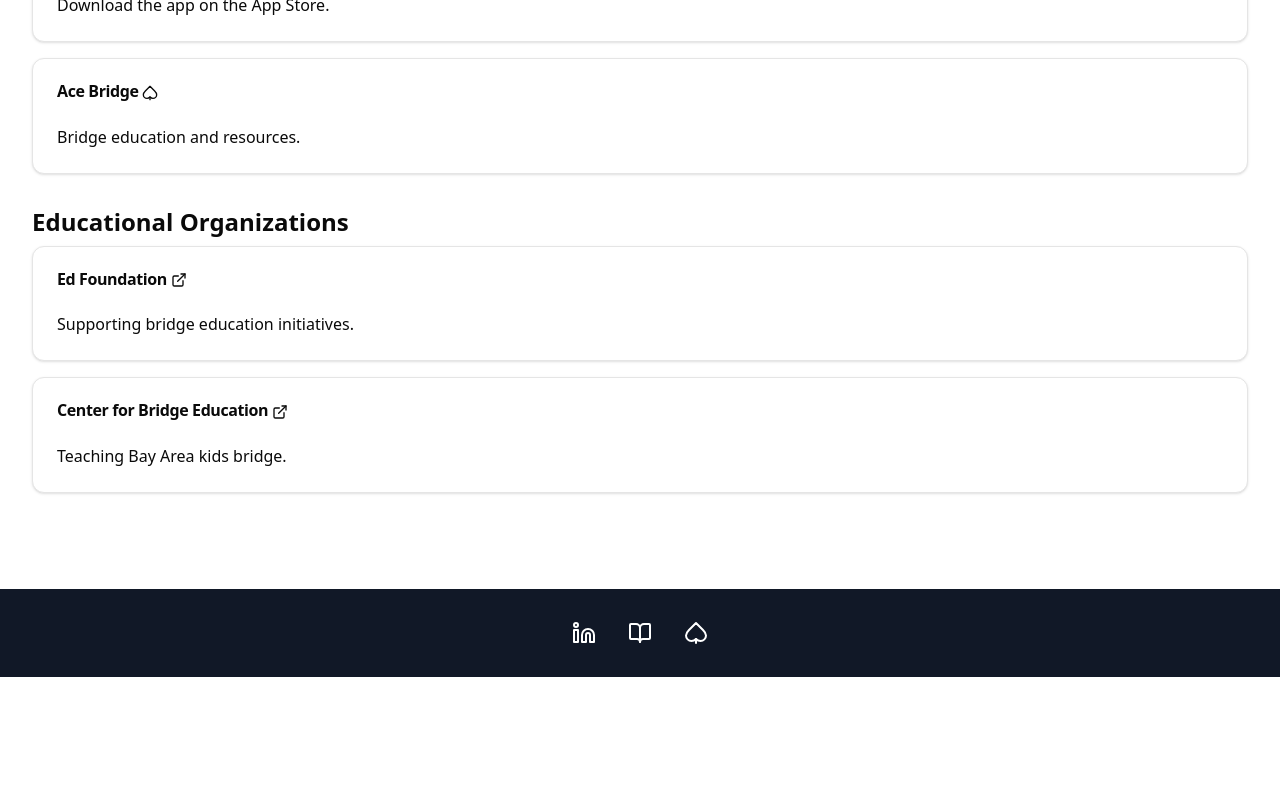
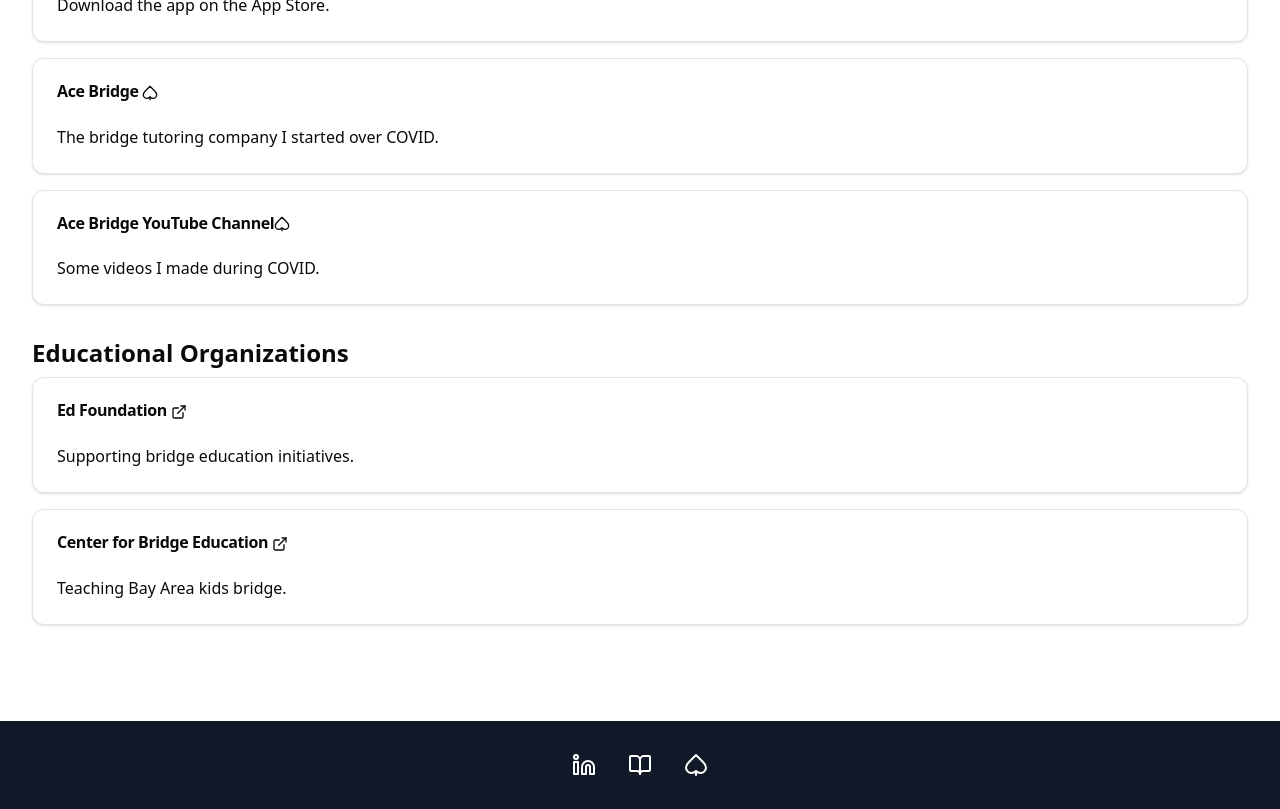
Before and after one commit to rk504/personal-website, a Next.js app: page /personal/bridge in a window 1280 px wide. Shown: the part 880-1689 px from the top of the page. Before the commit the page ends 1557 px from the top, so only its background shows below. Built offline with nearby package versions, Linux system fonts and the light colour scheme.

Commit message:
formatting edits to personal

```diff
--- a/app/page.tsx
+++ b/app/page.tsx
@@ -25,7 +25,7 @@ export default function Home() {
                 className="bg-white/80 backdrop-blur-sm border-white text-black hover:bg-white hover:text-black transition-colors"
                 asChild
               >
-                <Link href="/personal">PERSONAL</Link>
+                <Link href="/personal/projects">PERSONAL</Link>
               </Button>
               <Button
                 variant="outline"
--- a/app/personal/bridge/page.tsx
+++ b/app/personal/bridge/page.tsx
@@ -100,7 +100,21 @@ export default function Bridge() {
                     </CardTitle>
                   </CardHeader>
                   <CardContent>
-                    <p>Bridge education and resources.</p>
+                    <p>The bridge tutoring company I started over COVID.</p>
+                  </CardContent>
+                </Card>
+              </li>
+              <li>
+                <Card>
+                  <CardHeader>
+                    <CardTitle>
+                      <a href="https://www.youtube.com/channel/UCGpqgSoiMqMyhWcXxg-yHZA" target="_blank" rel="noopener noreferrer">
+                        Ace Bridge YouTube Channel<Spade className="inline h-4 w-4" />
+                      </a>
+                    </CardTitle>
+                  </CardHeader>
+                  <CardContent>
+                    <p>Some videos I made during COVID.</p>
                   </CardContent>
                 </Card>
               </li>
```
